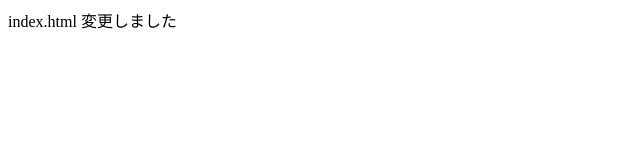
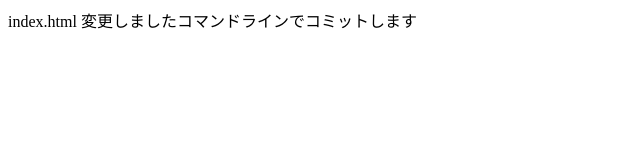
Before and after one commit to manami/commandline, a plain HTML site: page index.html in a window 1280 px wide. Shown: the whole page, without its empty margins (0-640 px from the left). Drawn offline with Linux system fonts and the light colour scheme.

Commit message:
fix html

```diff
--- a/index.html
+++ b/index.html
@@ -1,5 +1,5 @@
 <html>
 <body>
-<p>index.html 変更しました</p>
+<p>index.html 変更しましたコマンドラインでコミットします</p>
 </body>
 </html>
```
